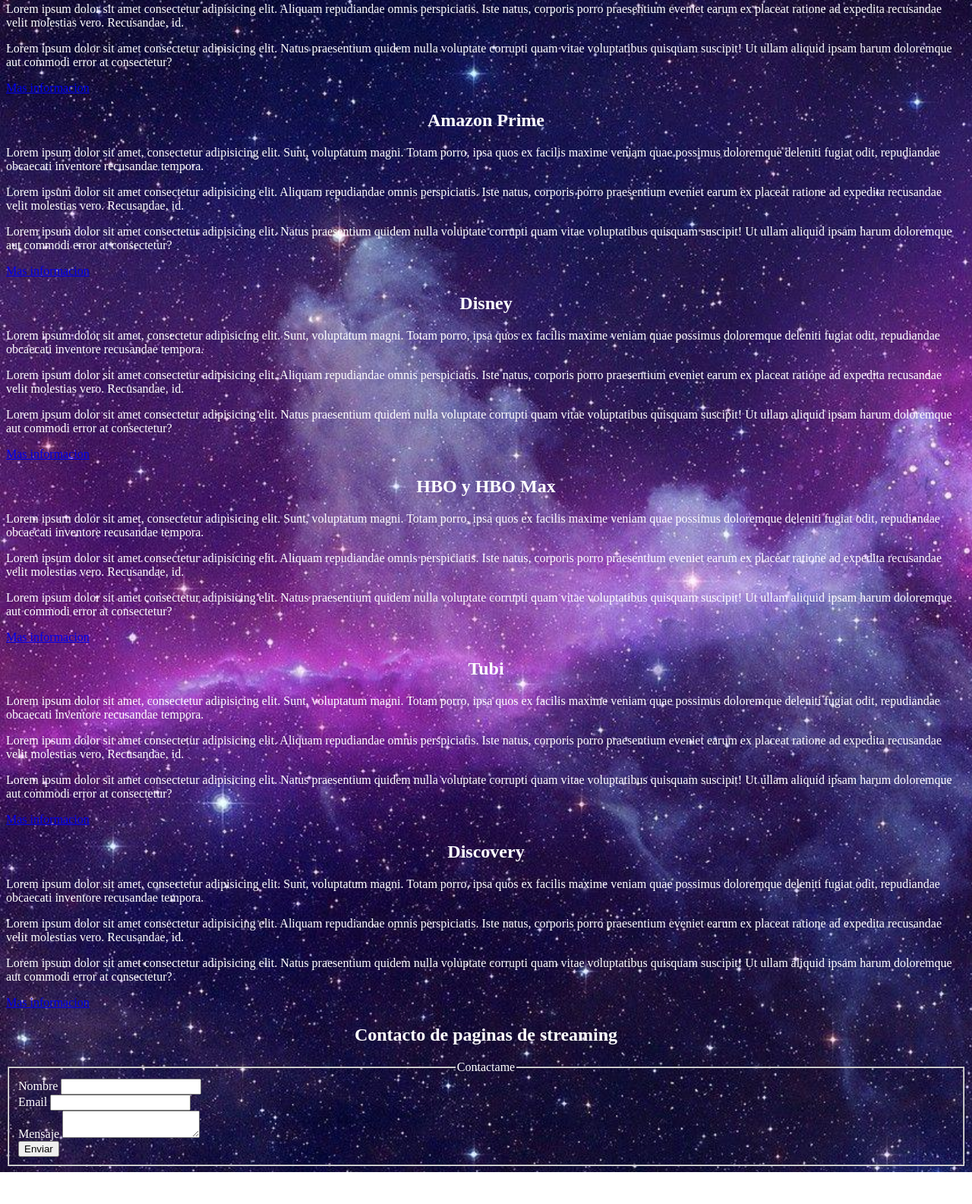
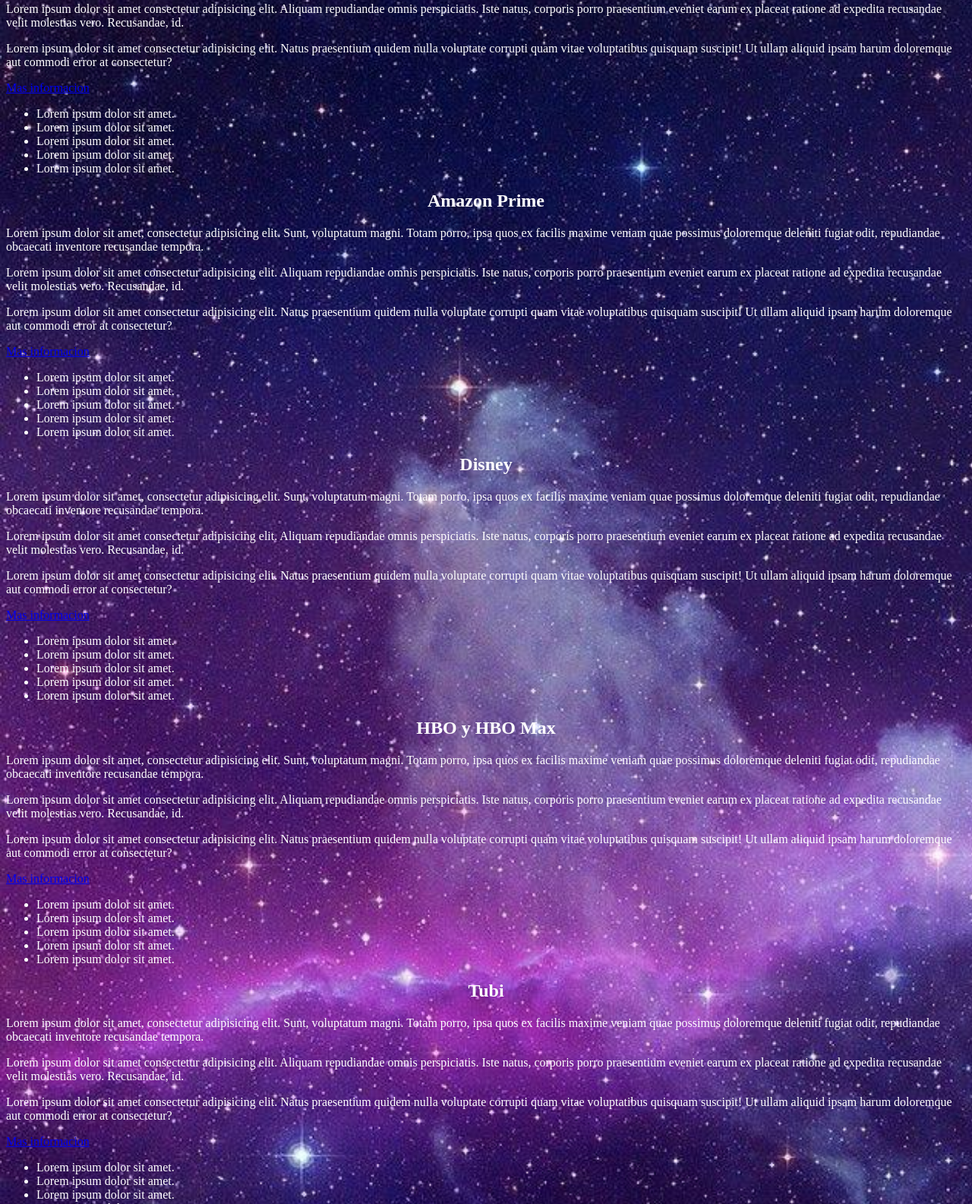
Before and after one commit to Angel-Alejandro-Galaviz-Rivera/Fundamentos-desarrollo-web, a plain HTML site: page index.html in a window 1280 px wide. Shown: the part 253-1838 px from the top of the page at 76% size. Before the commit the page ends 1796 px from the top, so only its background shows below. Drawn offline with Linux system fonts and the light colour scheme.

Commit message:
la mas reciente

```diff
--- a/index.html
+++ b/index.html
@@ -59,6 +59,14 @@
             <p>Lorem ipsum dolor sit amet consectetur adipisicing elit. Aliquam repudiandae omnis perspiciatis. Iste natus, corporis porro praesentium eveniet earum ex placeat ratione ad expedita recusandae velit molestias vero. Recusandae, id.</p>
             <p>Lorem ipsum dolor sit amet consectetur adipisicing elit. Natus praesentium quidem nulla voluptate corrupti quam vitae voluptatibus quisquam suscipit! Ut ullam aliquid ipsam harum doloremque aut commodi error at consectetur?</p>
             <a href="https://www.netflix.com/mx/">Mas informacion</a>
+
+            <ul>
+                <li>Lorem ipsum dolor sit amet.</li>
+                <li>Lorem ipsum dolor sit amet.</li>
+                <li>Lorem ipsum dolor sit amet.</li>
+                <li>Lorem ipsum dolor sit amet.</li>
+                <li>Lorem ipsum dolor sit amet.</li>
+            </ul>
         </section>
 
         <section>
@@ -67,6 +75,14 @@
             <p>Lorem ipsum dolor sit amet consectetur adipisicing elit. Aliquam repudiandae omnis perspiciatis. Iste natus, corporis porro praesentium eveniet earum ex placeat ratione ad expedita recusandae velit molestias vero. Recusandae, id.</p>
             <p>Lorem ipsum dolor sit amet consectetur adipisicing elit. Natus praesentium quidem nulla voluptate corrupti quam vitae voluptatibus quisquam suscipit! Ut ullam aliquid ipsam harum doloremque aut commodi error at consectetur?</p>
             <a href="https://www.primevideo.com/offers/nonprimehomepage/ref=dvm_pds_cpb_mx_dc_s_g_mkw_skAa1gDO1-dc_pcrid_620391334303?mrntrk=slid__pgrid_44062037207_pgeo_9142202_x__adext__ptid_kwd-2850171361">Mas informacion</a>
+
+            <ul>
+                <li>Lorem ipsum dolor sit amet.</li>
+                <li>Lorem ipsum dolor sit amet.</li>
+                <li>Lorem ipsum dolor sit amet.</li>
+                <li>Lorem ipsum dolor sit amet.</li>
+                <li>Lorem ipsum dolor sit amet.</li>
+            </ul>
         </section>
 
         <section>
@@ -75,6 +91,14 @@
             <p>Lorem ipsum dolor sit amet consectetur adipisicing elit. Aliquam repudiandae omnis perspiciatis. Iste natus, corporis porro praesentium eveniet earum ex placeat ratione ad expedita recusandae velit molestias vero. Recusandae, id.</p>
             <p>Lorem ipsum dolor sit amet consectetur adipisicing elit. Natus praesentium quidem nulla voluptate corrupti quam vitae voluptatibus quisquam suscipit! Ut ullam aliquid ipsam harum doloremque aut commodi error at consectetur?</p>
             <a href="https://www.disneyplus.com/es-mx?cid=DSS-Search-Google-71700000075996355-&s_kwcid=AL!8468!3!575464990072!e!!g!!disney%2B&gad=1&gclid=EAIaIQobChMIwcLo0f3ygAMVGAytBh3NQAhLEAAYASAAEgLBhPD_BwE&gclsrc=aw.ds">Mas informacion</a>
+
+            <ul>
+                <li>Lorem ipsum dolor sit amet.</li>
+                <li>Lorem ipsum dolor sit amet.</li>
+                <li>Lorem ipsum dolor sit amet.</li>
+                <li>Lorem ipsum dolor sit amet.</li>
+                <li>Lorem ipsum dolor sit amet.</li>
+            </ul>
         </section>
 
         <section>
@@ -83,6 +107,14 @@
             <p>Lorem ipsum dolor sit amet consectetur adipisicing elit. Aliquam repudiandae omnis perspiciatis. Iste natus, corporis porro praesentium eveniet earum ex placeat ratione ad expedita recusandae velit molestias vero. Recusandae, id.</p>
             <p>Lorem ipsum dolor sit amet consectetur adipisicing elit. Natus praesentium quidem nulla voluptate corrupti quam vitae voluptatibus quisquam suscipit! Ut ullam aliquid ipsam harum doloremque aut commodi error at consectetur?</p>
             <a href="https://www.hbomax.com/mx/es">Mas informacion</a>
+
+            <ul>
+                <li>Lorem ipsum dolor sit amet.</li>
+                <li>Lorem ipsum dolor sit amet.</li>
+                <li>Lorem ipsum dolor sit amet.</li>
+                <li>Lorem ipsum dolor sit amet.</li>
+                <li>Lorem ipsum dolor sit amet.</li>
+            </ul>
         </section>
 
         <section>
@@ -91,6 +123,14 @@
             <p>Lorem ipsum dolor sit amet consectetur adipisicing elit. Aliquam repudiandae omnis perspiciatis. Iste natus, corporis porro praesentium eveniet earum ex placeat ratione ad expedita recusandae velit molestias vero. Recusandae, id.</p>
             <p>Lorem ipsum dolor sit amet consectetur adipisicing elit. Natus praesentium quidem nulla voluptate corrupti quam vitae voluptatibus quisquam suscipit! Ut ullam aliquid ipsam harum doloremque aut commodi error at consectetur?</p>
             <a href="https://tubitv.com/">Mas informacion</a>
+
+            <ul>
+                <li>Lorem ipsum dolor sit amet.</li>
+                <li>Lorem ipsum dolor sit amet.</li>
+                <li>Lorem ipsum dolor sit amet.</li>
+                <li>Lorem ipsum dolor sit amet.</li>
+                <li>Lorem ipsum dolor sit amet.</li>
+            </ul>
         </section>
 
         <section>
@@ -99,6 +139,14 @@
             <p>Lorem ipsum dolor sit amet consectetur adipisicing elit. Aliquam repudiandae omnis perspiciatis. Iste natus, corporis porro praesentium eveniet earum ex placeat ratione ad expedita recusandae velit molestias vero. Recusandae, id.</p>
             <p>Lorem ipsum dolor sit amet consectetur adipisicing elit. Natus praesentium quidem nulla voluptate corrupti quam vitae voluptatibus quisquam suscipit! Ut ullam aliquid ipsam harum doloremque aut commodi error at consectetur?</p>
             <a href="https://www.discoveryplus.com/es/">Mas informacion</a>
+
+            <ul>
+                <li>Lorem ipsum dolor sit amet.</li>
+                <li>Lorem ipsum dolor sit amet.</li>
+                <li>Lorem ipsum dolor sit amet.</li>
+                <li>Lorem ipsum dolor sit amet.</li>
+                <li>Lorem ipsum dolor sit amet.</li>
+            </ul>
         </section>
     </main>
 
```
